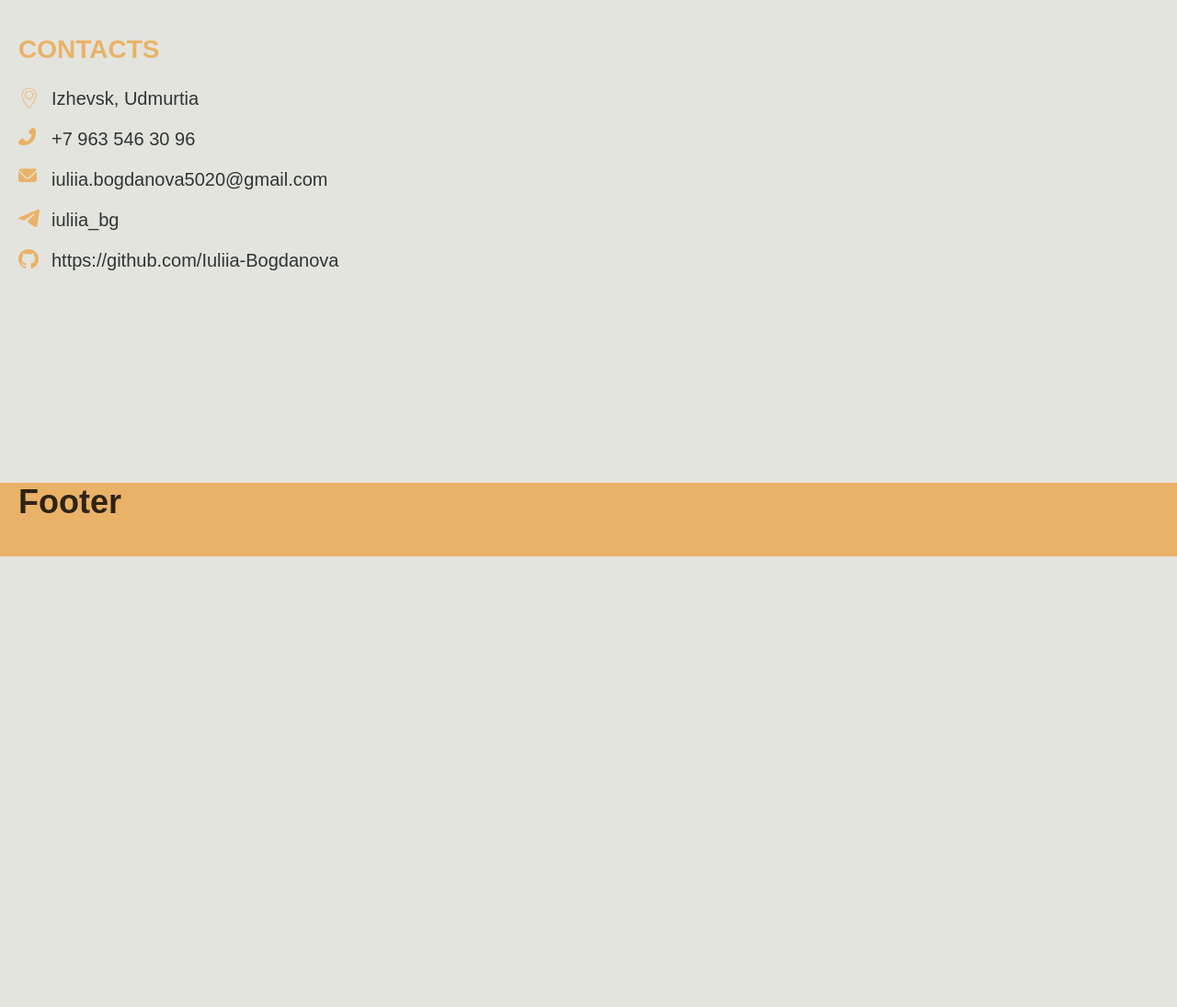
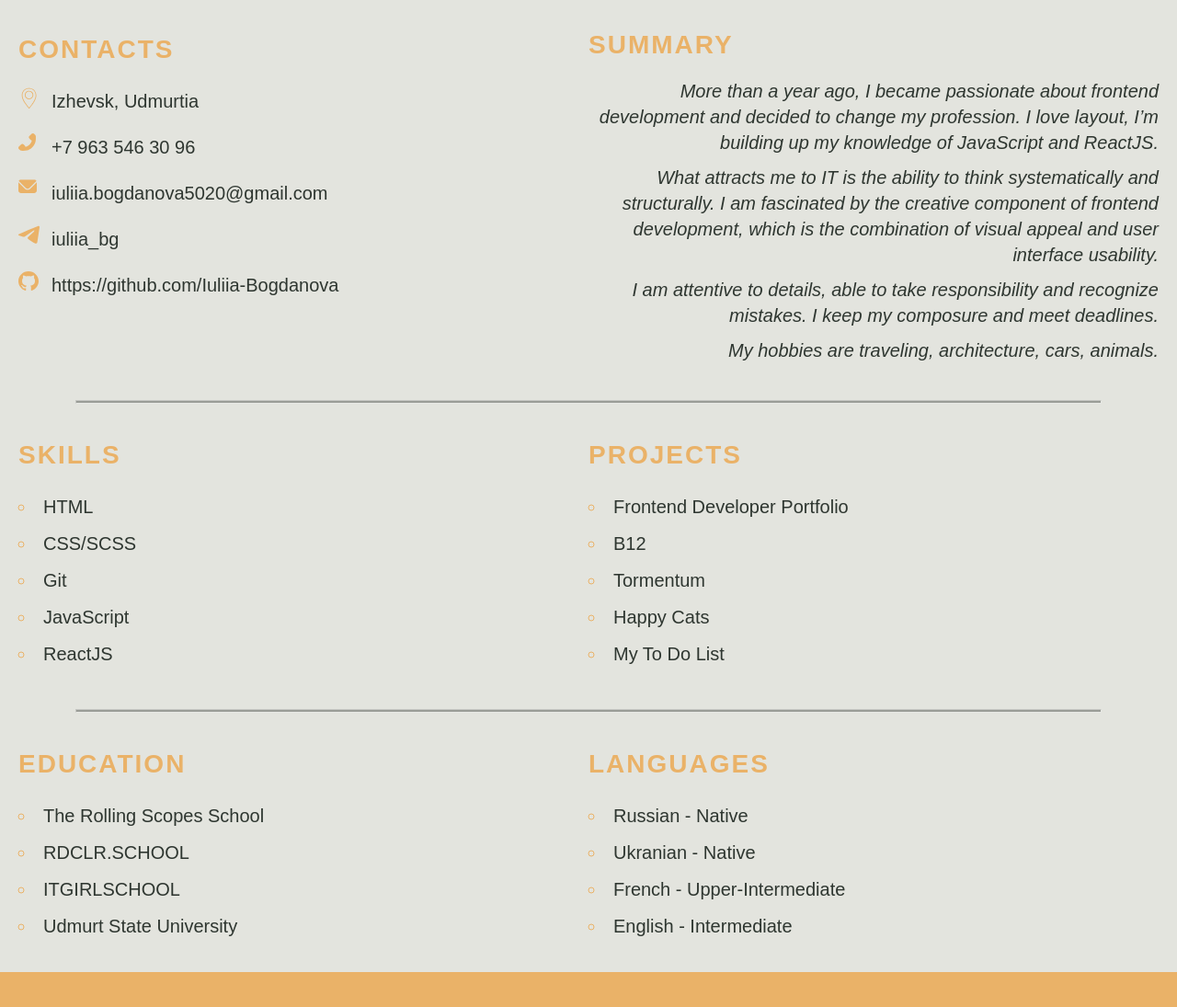
Before and after one commit to Iuliia-Bogdanova/rsschool-cv, a plain HTML site: page index.html in a window 1280 px wide. Shown: the part 447-1542 px from the top of the page at 92% size. Before the commit the page ends 1052 px from the top, so only its background shows below. Drawn offline with Linux system fonts and the light colour scheme.

Commit message:
feat: add all main sections

```diff
--- a/css/style.css
+++ b/css/style.css
@@ -170,8 +170,10 @@ h2 {
 }
 
 .section-title {
+    padding-bottom: 20px;
     font-family: 'Comfortaa', sans-serif;
     font-size: 28px;
+    letter-spacing: 2px;
     text-transform: uppercase;
     color: var(--color-accent);
 }
@@ -187,10 +189,9 @@ h2 {
     flex-direction: column;
     position: relative;
     font-size: 20px;
-    line-height: 24px;
+    line-height: 1.5;
     letter-spacing: -2%;
-    margin-top: 20px;
-    padding: 0;
+    /* padding: 0; */
 }
 
 .item {
@@ -253,3 +254,28 @@ h2 {
     height: 21px;
     left: 0;
 }
+
+p:not(:last-child) {
+    margin-bottom: 10px;
+}
+
+.summary-text {
+    text-align: right;
+    font-size: 20px;
+    font-style: italic;
+    line-height: 1.4;
+}
+
+.section__list-item {
+    padding: 0;
+    list-style-type: circle;
+    list-style-position: inside;
+    font-size: 20px;
+    line-height: 2;
+    text-transform: capitalize;
+    transition: transform 0.2s ease;
+}
+
+.section__list-item::marker {
+    color: var(--color-accent);
+}
--- a/index.html
+++ b/index.html
@@ -39,10 +39,10 @@
     <div class="main">
         <div class="container">
             <div class="main-container">
-                <section class="section section__photo" id="photo">
+                <section class="section section__photo">
                     <img src="./assets/img/1.jpeg" alt="Photo" class="photo">
                 </section>
-                <section class="section section__profile" id="profile">
+                <section class="section section__profile">
                     <h1>iuliia bogdanova</h1>
                     <h2>frontend developer</h2>
                 </section>
@@ -65,19 +65,86 @@
                         </a>
                     </ul>
                 </section>
-                <section class="section" id="profile"></section>
-                <section class="section" id="profile"></section>
-                <section class="section" id="profile"></section>
-                <section class="section" id="profile"></section>
-                <section class="section" id="profile"></section>
-                <section class="section" id="profile"></section>
+                <section class="section section__summary" id="summary">
+                    <h3 class="section-title">summary</h3>
+                    <p class="summary-text">
+                        More than a year ago, I became passionate about frontend development and decided to change my profession. I love layout, I’m building up my knowledge of JavaScript and ReactJS.
+                    </p>
+                    <p class="summary-text">
+                        What attracts me to IT is the ability to think systematically and structurally. I am fascinated by the creative component of frontend development, which is the combination of visual appeal and user interface usability.
+                    </p>
+                    <p class="summary-text">
+                        I am attentive to details, able to take responsibility and recognize mistakes. I keep my composure and meet deadlines.
+                    </p>
+                    <p class="summary-text">
+                        My hobbies are traveling, architecture, cars, animals.
+                    </p>
+                </section>
+                <hr class="divider">
+                <section class="section section__skills" id="skills">
+                    <h3 class="section-title">skills</h3>
+                    <ul class="section__list">
+                        <li class="section__list-item">HTML</li>
+                        <li class="section__list-item">CSS/SCSS</li>
+                        <li class="section__list-item">Git</li>
+                        <li class="section__list-item">JavaScript</li>
+                        <li class="section__list-item">ReactJS</li>
+                    </ul>
+                </section>
+                <section class="section section__projects" id="projects">
+                    <h3 class="section-title">projects</h3>
+                    <ul class="section__list">
+                        <li class="section__list-item item">
+                            <a href="https://iuliia-bogdanova.github.io/Portfolio/index.html" target="_blank">frontend developer portfolio</a>
+                        </li>
+                        <li class="section__list-item item">
+                            <a href="https://b12.veganrussian.ru/" target="_blank">B12</a>
+                        </li>
+                        <li class="section__list-item item">
+                            <a href="https://iuliia-bogdanova.github.io/Tormentum/" target="_blank">tormentum</a>
+                        </li>
+                        <li class="section__list-item item">
+                            <a href="https://cats-hostel.netlify.app/" target="_blank">happy cats</a>
+                        </li>
+                        <li class="section__list-item item">
+                            <a href="https://iuliia-todo-react.netlify.app/" target="_blank">my to do list</a>
+                        </li>
+                    </ul>
+                </section>
+                <hr class="divider">
+                <section class="section section__education" id="education">
+                    <h3 class="section-title">education</h3>
+                    <ul class="section__list">
+                        <li class="section__list-item item">
+                            <a href="https://rs.school/" target="_blank">the rolling scopes school</a>
+                        </li>
+                        <li class="section__list-item item">
+                            <a href="https://school.redcollar.ru/" target="_blank">RDCLR.SCHOOL</a>
+                        </li>
+                        <li class="section__list-item item">
+                            <a href="https://itgirlschool.com/" target="_blank">ITGIRLSCHOOL</a>
+                        </li>
+                        <li class="section__list-item item">
+                            <a href="https://udsu.ru/English" target="_blank">udmurt state university</a>
+                        </li>
+                    </ul>
+                </section>
+                <section class="section section__languages">
+                    <h3 class="section-title">languages</h3>
+                    <ul class="section__list">
+                        <li class="section__list-item">Russian - Native</li>
+                        <li class="section__list-item">Ukranian - Native</li>
+                        <li class="section__list-item">French - Upper-Intermediate</li>
+                        <li class="section__list-item">English - Intermediate</li>
+                    </ul>
+                </section>
             </div>
 
         </div>
     </div>
     <div class="footer">
         <div class="container">
-            <h2>footer</h2>
+
         </div>
     </div>
 </body>
```
